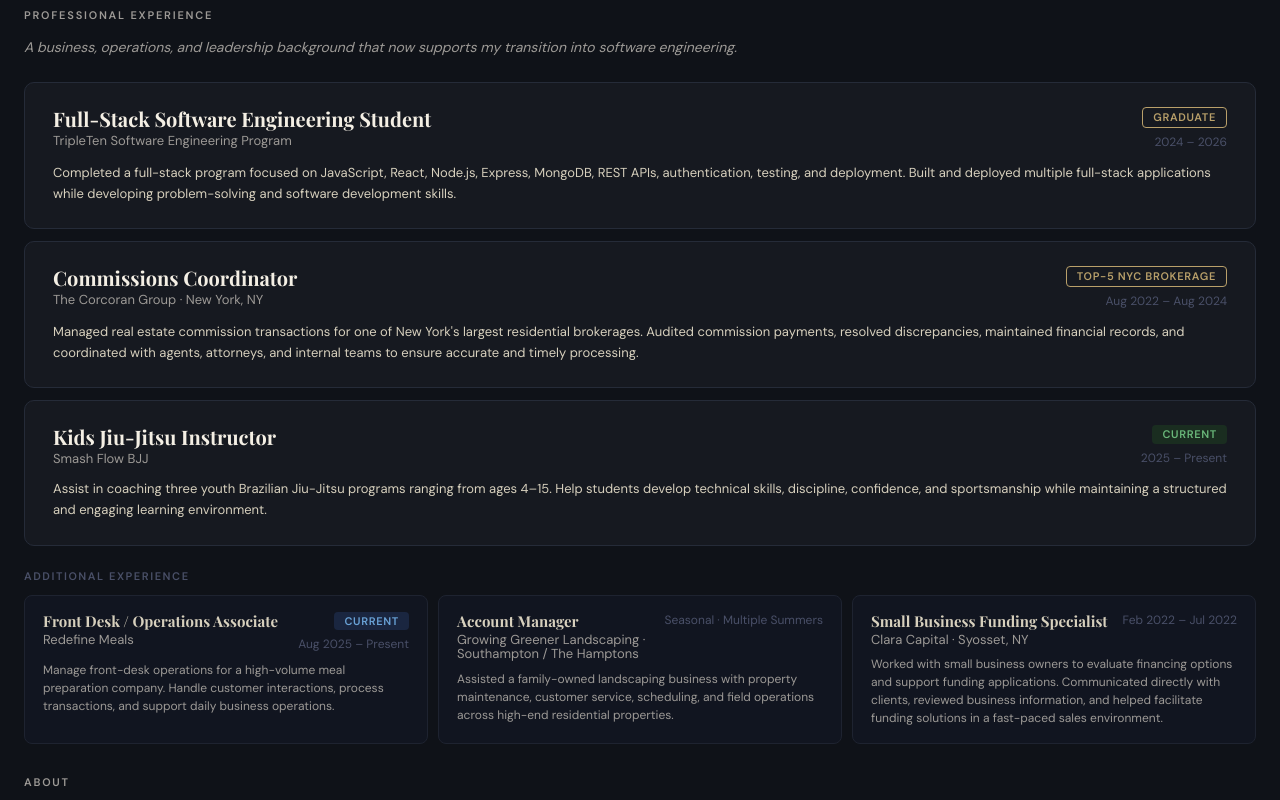
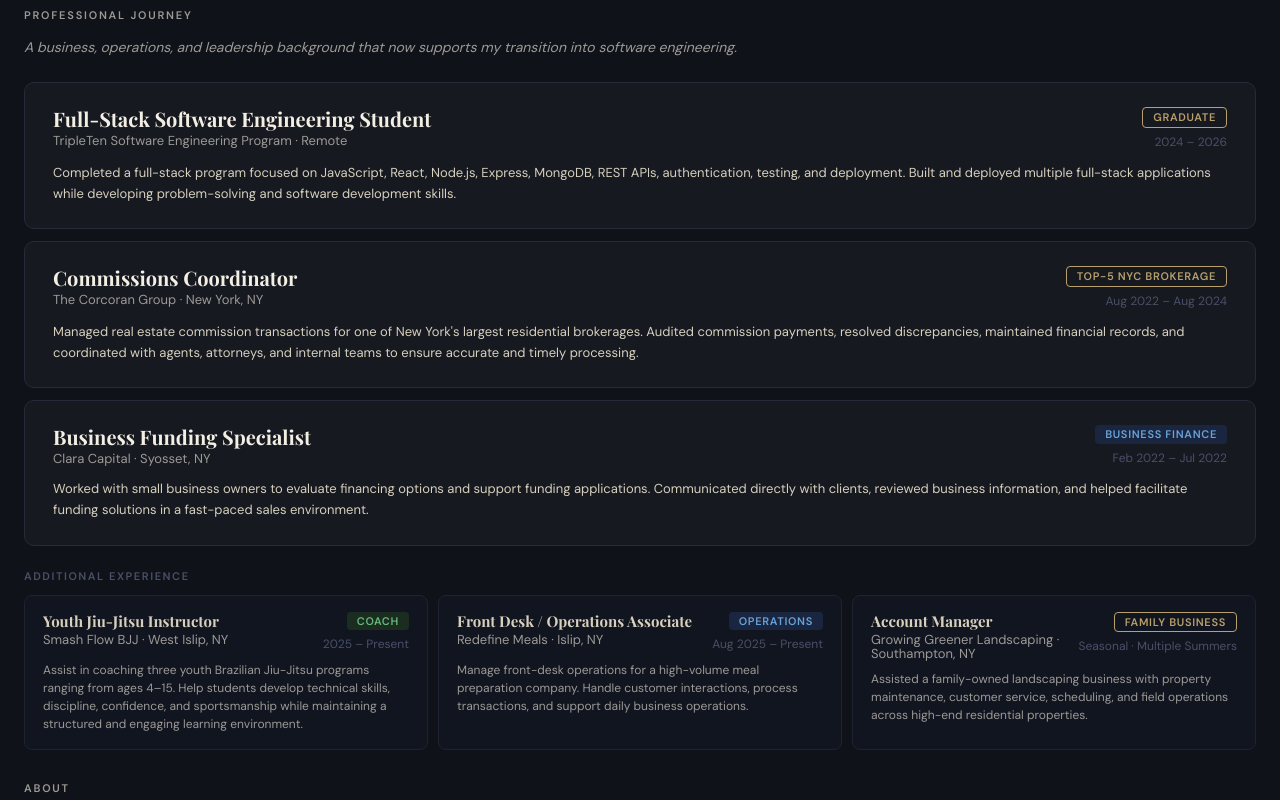
Before and after one commit to davebedoya/davebedoya-portfolio, a React (Vite) app: page / in a window 1280 px wide. Shown: the part 1660-2460 px from the top of the page. Built offline with nearby package versions, Linux system fonts and the light colour scheme.

Commit message:
feat: finalize portfolio website

```diff
--- a/src/components/Education/Education.jsx
+++ b/src/components/Education/Education.jsx
@@ -10,14 +10,14 @@
             <h3 className="education__degree">B.S. Business Economics</h3>
             <p className="education__school">SUNY Oneonta · 2017 – 2021</p>
             <p className="education__details">
-              Corporate Finance · Stats · Mgmt Info Systems
+              Corporate Finance · Statistics · Calculus
             </p>
           </div>
           <div className="education__card education__card_type_featured">
             <h3 className="education__degree">Software Engineering Program</h3>
             <p className="education__school">TripleTen · May 2026</p>
             <p className="education__details">
-              MERN · REST APIs · Deployment · Git
+              MERN · REST APIs · Authentication · Deployment
             </p>
           </div>
         </div>
--- a/src/components/Journey/Journey.jsx
+++ b/src/components/Journey/Journey.jsx
@@ -1,10 +1,10 @@
 import "./Journey.css";
 
-const experiences = [
+const jobs = [
   {
     period: "2024 – 2026",
     role: "Full-Stack Software Engineering Student",
-    company: "TripleTen Software Engineering Program",
+    company: "TripleTen Software Engineering Program · Remote",
     description:
       "Completed a full-stack program focused on JavaScript, React, Node.js, Express, MongoDB, REST APIs, authentication, testing, and deployment. Built and deployed multiple full-stack applications while developing problem-solving and software development skills.",
     tag: "Graduate",
@@ -23,100 +23,113 @@
   },
   {
     period: "2025 – Present",
-    role: "Kids Jiu-Jitsu Instructor",
-    company: "Smash Flow BJJ",
+    role: "Youth Jiu-Jitsu Instructor",
+    company: "Smash Flow BJJ · West Islip, NY",
     description:
       "Assist in coaching three youth Brazilian Jiu-Jitsu programs ranging from ages 4–15. Help students develop technical skills, discipline, confidence, and sportsmanship while maintaining a structured and engaging learning environment.",
-    tag: "Current",
+    tag: "Coach",
     tagType: "green",
-    emphasis: "featured",
+    emphasis: "supporting",
   },
   {
     period: "Aug 2025 – Present",
     role: "Front Desk / Operations Associate",
-    company: "Redefine Meals",
+    company: "Redefine Meals · Islip, NY",
     description:
       "Manage front-desk operations for a high-volume meal preparation company. Handle customer interactions, process transactions, and support daily business operations.",
-    tag: "Current",
+    tag: "Operations",
     tagType: "blue",
     emphasis: "supporting",
   },
   {
     period: "Seasonal · Multiple Summers",
     role: "Account Manager",
-    company: "Growing Greener Landscaping · Southampton / The Hamptons",
+    company: "Growing Greener Landscaping · Southampton, NY",
     description:
       "Assisted a family-owned landscaping business with property maintenance, customer service, scheduling, and field operations across high-end residential properties.",
-    tag: null,
-    tagType: null,
+    tag: "Family Business",
+    tagType: "gold",
     emphasis: "supporting",
   },
   {
     period: "Feb 2022 – Jul 2022",
-    role: "Small Business Funding Specialist",
+    role: "Business Funding Specialist",
     company: "Clara Capital · Syosset, NY",
     description:
       "Worked with small business owners to evaluate financing options and support funding applications. Communicated directly with clients, reviewed business information, and helped facilitate funding solutions in a fast-paced sales environment.",
-    tag: null,
-    tagType: null,
-    emphasis: "supporting",
+    tag: "Business Finance",
+    tagType: "blue",
+    emphasis: "featured",
   },
 ];
 
 function Journey() {
-  const featured = experiences.filter((e) => e.emphasis === "featured");
-  const supporting = experiences.filter((e) => e.emphasis === "supporting");
+  const featured = jobs.filter((job) => job.emphasis === "featured");
+  const supporting = jobs.filter((job) => job.emphasis === "supporting");
 
   return (
     <section className="journey" id="experience">
       <div className="journey__inner">
-        <p className="journey__section-label">Professional Experience</p>
+        <p className="journey__section-label">Professional Journey</p>
         <p className="journey__intro">
-          A business, operations, and leadership background that now supports my transition into software engineering.
+          A business, operations, and leadership background that now supports my
+          transition into software engineering.
         </p>
 
         <div className="journey__featured">
-          {featured.map((exp, i) => (
-            <div className="journey__item journey__item_type_featured" key={i}>
+          {featured.map((job, index) => (
+            <div
+              className="journey__item journey__item_type_featured"
+              key={index}
+            >
               <div className="journey__item-header">
                 <div className="journey__item-meta">
-                  <h3 className="journey__role">{exp.role}</h3>
-                  <p className="journey__company">{exp.company}</p>
+                  <h3 className="journey__role">{job.role}</h3>
+                  <p className="journey__company">{job.company}</p>
                 </div>
                 <div className="journey__item-right">
-                  {exp.tag && (
-                    <span className={`journey__tag journey__tag_type_${exp.tagType}`}>
-                      {exp.tag}
+                  {job.tag && (
+                    <span
+                      className={`journey__tag journey__tag_type_${job.tagType}`}
+                    >
+                      {job.tag}
                     </span>
                   )}
-                  <span className="journey__period">{exp.period}</span>
+                  <span className="journey__period">{job.period}</span>
                 </div>
               </div>
-              <p className="journey__description">{exp.description}</p>
+              <p className="journey__description">{job.description}</p>
             </div>
           ))}
         </div>
 
         <p className="journey__supporting-label">Additional Experience</p>
         <div className="journey__supporting">
-          {supporting.map((exp, i) => (
-            <div className="journey__item journey__item_type_supporting" key={i}>
+          {supporting.map((job, index) => (
+            <div
+              className="journey__item journey__item_type_supporting"
+              key={index}
+            >
               <div className="journey__item-header">
                 <div className="journey__item-meta">
-                  <h3 className="journey__role journey__role_size_small">{exp.role}</h3>
-                  <p className="journey__company">{exp.company}</p>
+                  <h3 className="journey__role journey__role_size_small">
+                    {job.role}
+                  </h3>
+                  <p className="journey__company">{job.company}</p>
                 </div>
                 <div className="journey__item-right">
-                  {exp.tag && (
-                    <span className={`journey__tag journey__tag_type_${exp.tagType}`}>
-                      {exp.tag}
+                  {job.tag && (
+                    <span
+                      className={`journey__tag journey__tag_type_${job.tagType}`}
+                    >
+                      {job.tag}
                     </span>
                   )}
-                  <span className="journey__period">{exp.period}</span>
+                  <span className="journey__period">{job.period}</span>
                 </div>
               </div>
               <p className="journey__description journey__description_size_small">
-                {exp.description}
+                {job.description}
               </p>
             </div>
           ))}
--- a/src/components/Projects/Projects.jsx
+++ b/src/components/Projects/Projects.jsx
@@ -96,7 +96,7 @@
                   Live ↗
                 </a>
                 <a
-                  href="https://github.com/davebedoya/news-explorer-frontend"
+                  href="https://github.com/davebedoya/news-explorer-frontend/tree/stage-1-frontend-and-api"
                   className="projects__link"
                 >
                   GitHub ↗
--- a/src/components/Stack/Stack.jsx
+++ b/src/components/Stack/Stack.jsx
@@ -10,8 +10,11 @@
     "HTML5",
     "CSS3",
     "Git",
+    "GitHub",
     "REST API",
     "JWT",
+    "Vite",
+    "Responsive Design",
     "Google Cloud",
     "Nginx",
     "PM2",
```
